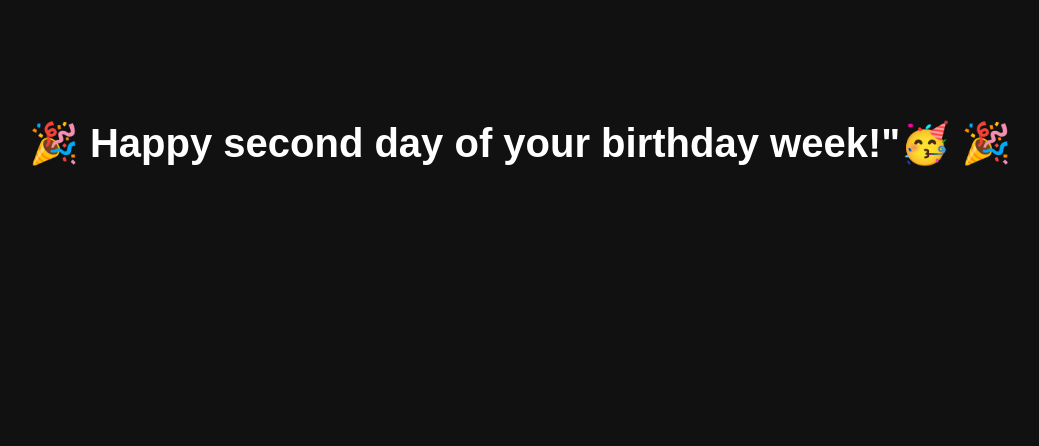
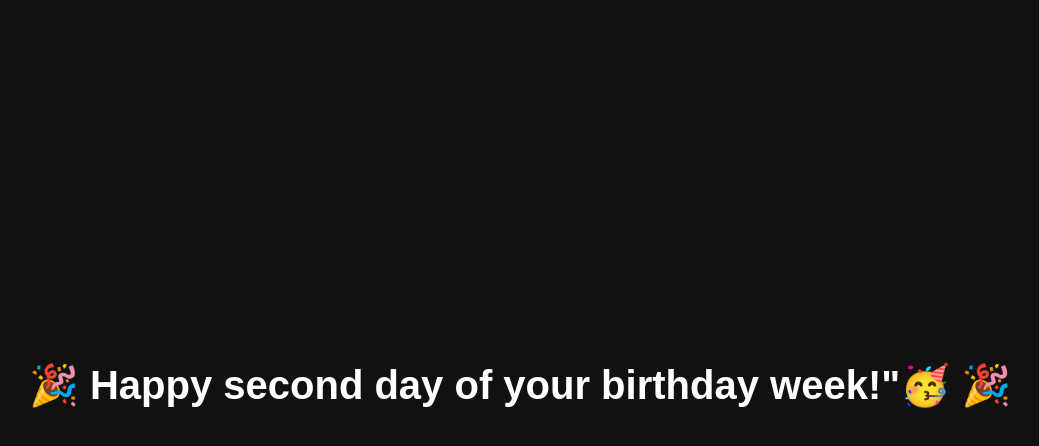
Before and after one commit to CodeJoker-OG/wish-app, a plain HTML site: page index.html in a window 1280 px wide. Shown: the whole page, without its empty margins (120-1159 px from the left). Drawn offline with Linux system fonts and the light colour scheme.

Commit message:
alignment

```diff
--- a/index.html
+++ b/index.html
@@ -3,11 +3,14 @@
 <head>
   <style>
     body {
-      background: #111;
+background: #111;
       color: white;
       font-family: sans-serif;
-      text-align: center;
-      padding-top: 100px;
+      margin: 0;
+      height: 100vh; /* full screen height */
+      display: flex;
+      justify-content: center; /* horizontal center */
+      align-items: center;     /* vertical center */
     }
     .wish {
       font-size: 40px;
```
